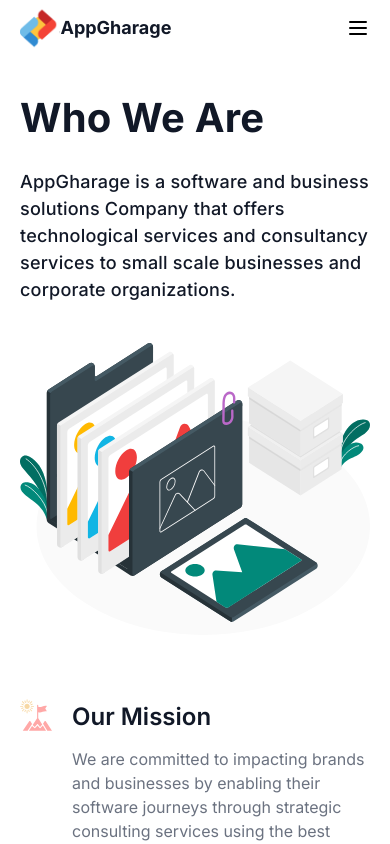
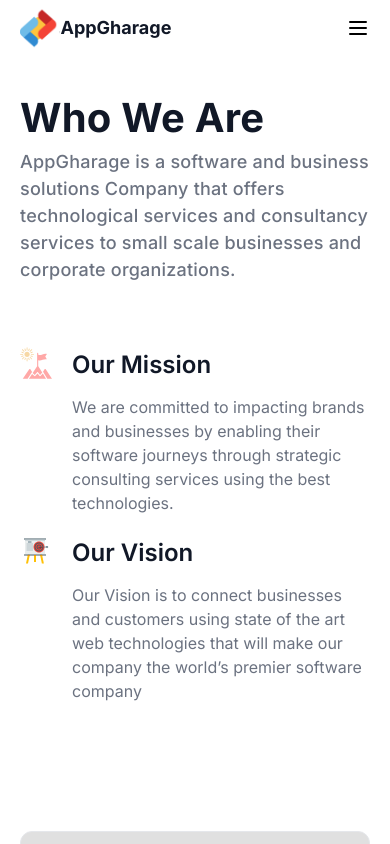
Before and after one commit to cnaallotey/appgharageWebsite, a Vue app: page /about in a window 390 px wide. Shown: the top 844 px of the page. Built offline with nearby package versions, Linux system fonts and the light colour scheme.

Commit message:
title addition

```diff
--- a/src/components/aboutcomp.vue
+++ b/src/components/aboutcomp.vue
@@ -12,9 +12,8 @@
           >
             Who We Are
           </h1>
-        </div>
           <p
-          class="font-medium text-gray-900 tracking-normal"
+            class="font-medium text-gray-500 tracking-normal"
             style="letter-spacing: 0.2px; font-size: 18px"
           >
             AppGharage is a software and business solutions Company that offers
@@ -22,7 +21,8 @@
             corporate organizations.
           </p>
         </div>
-      <div class="w-full md:w-1/2 pl-0 lg:pl-20">
+      </div>
+      <div class="w-full md:w-1/2 pl-0 lg:pl-20 hidden md:flex">
         <img src="../assets/amico.svg" class="h-full" alt="" />
       </div>
     </div>
```
Lines whose indentation alone changed are shown as unchanged.
